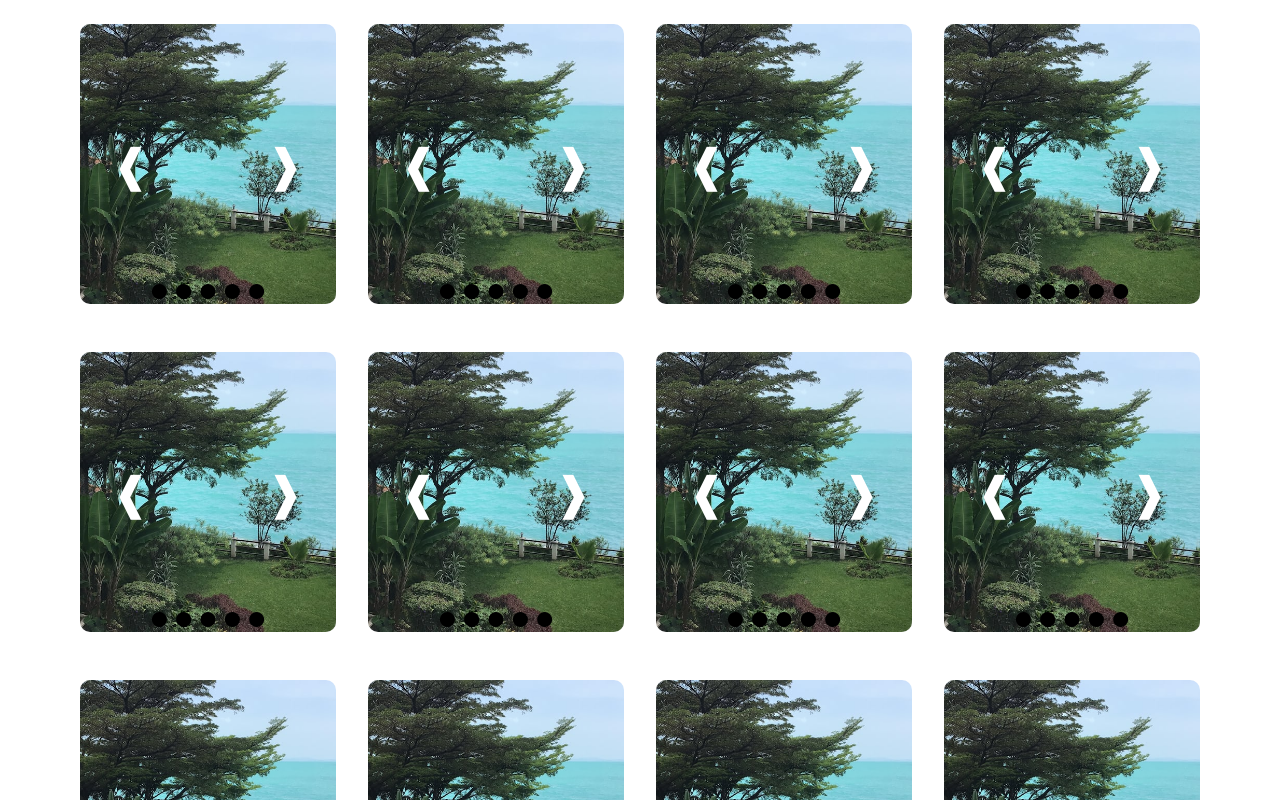
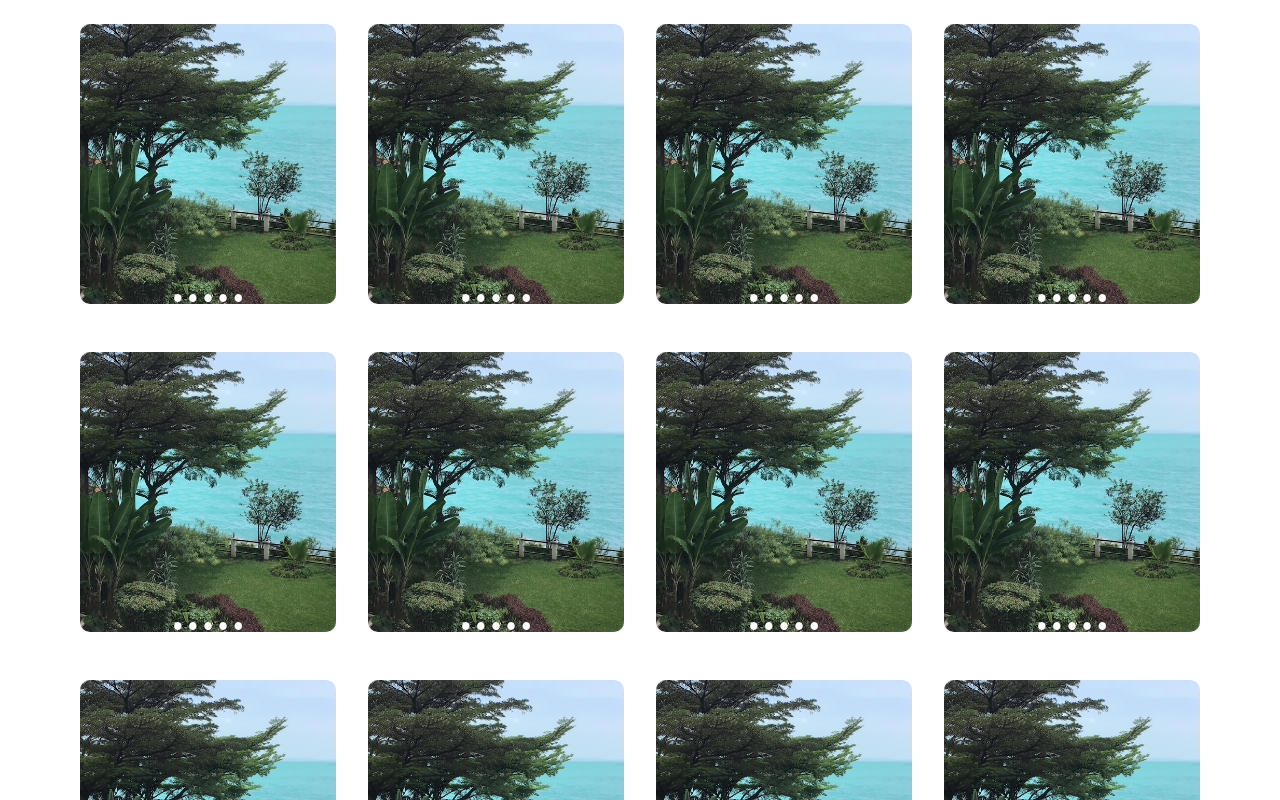
Before and after one commit to Mohammad-Mahdi-Alameh/Airbnb-Front, a React (Create React App) app: page / in a window 1280 px wide. Shown: the top 800 px of the page. Built offline with nearby package versions, Linux system fonts and the light colour scheme.

Commit message:
style : next image  and previous image buttons

```diff
--- a/src/App.css
+++ b/src/App.css
@@ -33,6 +33,38 @@ justify-content:center;
 align-items:end;
 
 }
+
+.rightArrowStyles {
+  position: absolute;
+  top: 50%;
+  transform: translate(0, -50%);
+  right: 25px;
+  font-size: 15px;
+  background-color: rgb(214, 210, 210);
+  border-radius: 100%;
+  color: rgb(0, 0, 0);
+  border-style: none;
+  height: 30px;
+  width: 30px;
+  z-index:  1;
+  cursor: pointer;
+}
+.leftArrowStyles {
+  position: absolute;
+  top: 50%;
+  transform: translate(0, -50%);
+  left: 25px;
+  font-size: 15px;
+  background-color: rgb(214, 210, 210);
+  border-radius: 100%;
+  height: 30px;
+  width: 30px;
+  color: black;
+  border-style: none;
+
+  z-index: 1;
+  cursor: pointer;
+}
 @media (prefers-reduced-motion: no-preference) {
   .App-logo {
     animation: App-logo-spin infinite 20s linear;
--- a/src/components/ImageSlider.js
+++ b/src/components/ImageSlider.js
@@ -1,4 +1,5 @@
 import { useState } from "react";
+
 
 const slideStyles = {
   width: "100%",
@@ -8,27 +9,7 @@ const slideStyles = {
   backgroundPosition: "center",
 };
 
-const rightArrowStyles = {
-  position: "absolute",
-  top: "50%",
-  transform: "translate(0, -50%)",
-  right: "32px",
-  fontSize: "45px",
-  color: "#fff",
-  zIndex: 1,
-  cursor: "pointer",
-};
 
-const leftArrowStyles = {
-  position: "absolute",
-  top: "50%",
-  transform: "translate(0, -50%)",
-  left: "32px",
-  fontSize: "45px",
-  color: "#fff",
-  zIndex: 1,
-  cursor: "pointer",
-};
 
 const sliderStyles = {
   position: "relative",
@@ -40,10 +21,13 @@ const sliderStyles = {
 const dotStyle = {
   margin: "0 3px",
   cursor: "pointer",
-  fontSize: "20px",
+  fontSize: "10px",
+  color :'white',
 };
 
 const ImageSlider = ({ slides }) => {
+const [visible,setVisible]=useState(false);
+
   const [currentIndex, setCurrentIndex] = useState(0);
   const goToPrevious = () => {
     const isFirstSlide = currentIndex === 0;
@@ -64,14 +48,14 @@ const ImageSlider = ({ slides }) => {
   };
 
   return (
-    <div style={sliderStyles}>
+    <div style={sliderStyles}  onMouseOver={() =>   setVisible(true)} onMouseLeave={() =>   setVisible(false)}>
       <div>
-        <div onClick={goToPrevious} style={leftArrowStyles}>
+        {visible && <button onClick={goToPrevious} className="leftArrowStyles">
           ❰
-        </div>
-        <div onClick={goToNext} style={rightArrowStyles}>
+        </button>}
+        {visible &&<button onClick={goToNext} className="rightArrowStyles">
           ❱
-        </div>
+        </button>}
 
       </div>
       <div style={slideStylesWidthBackground}><div className="bottom"><div className="dotsContainerStyles">
```
